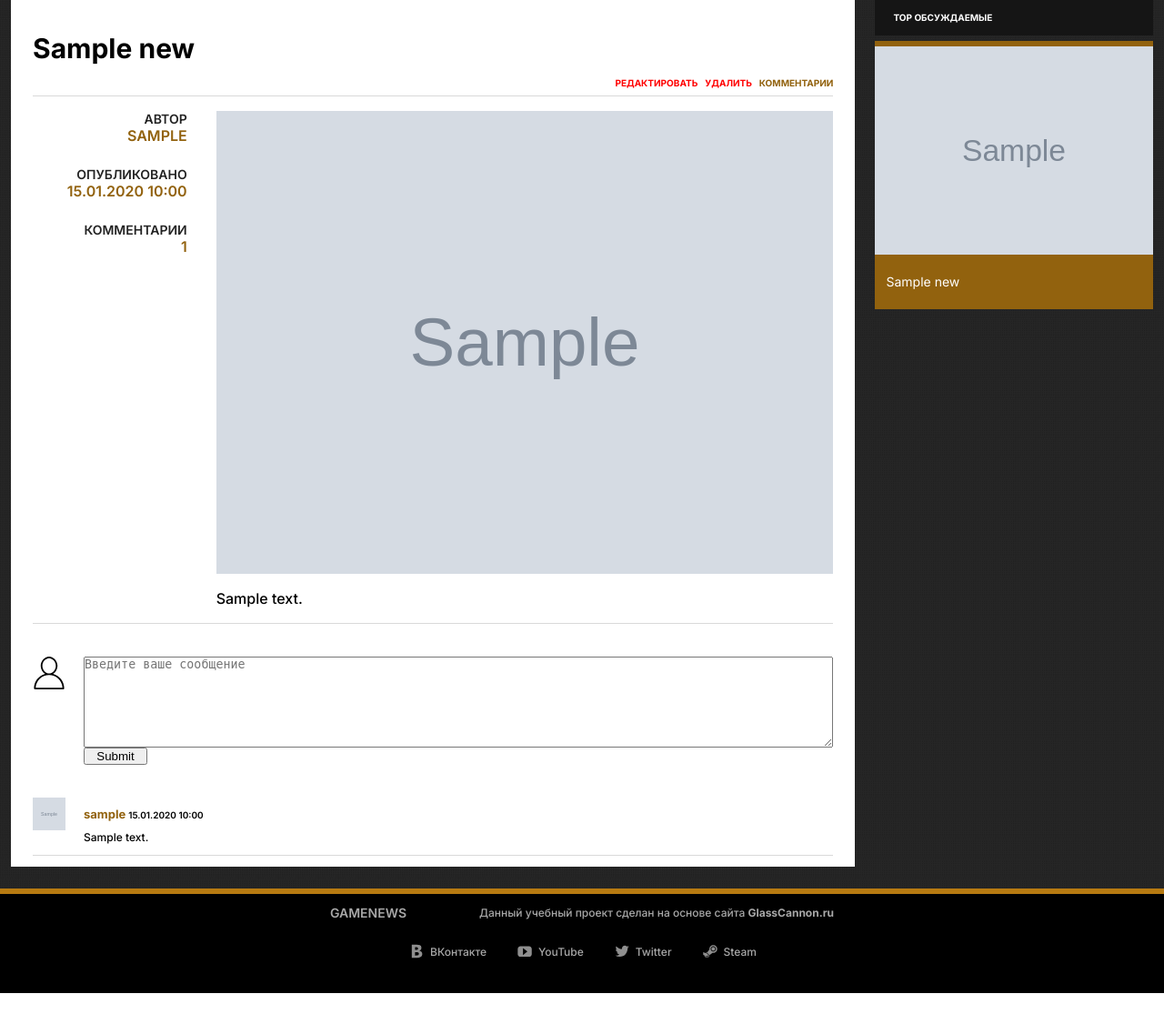
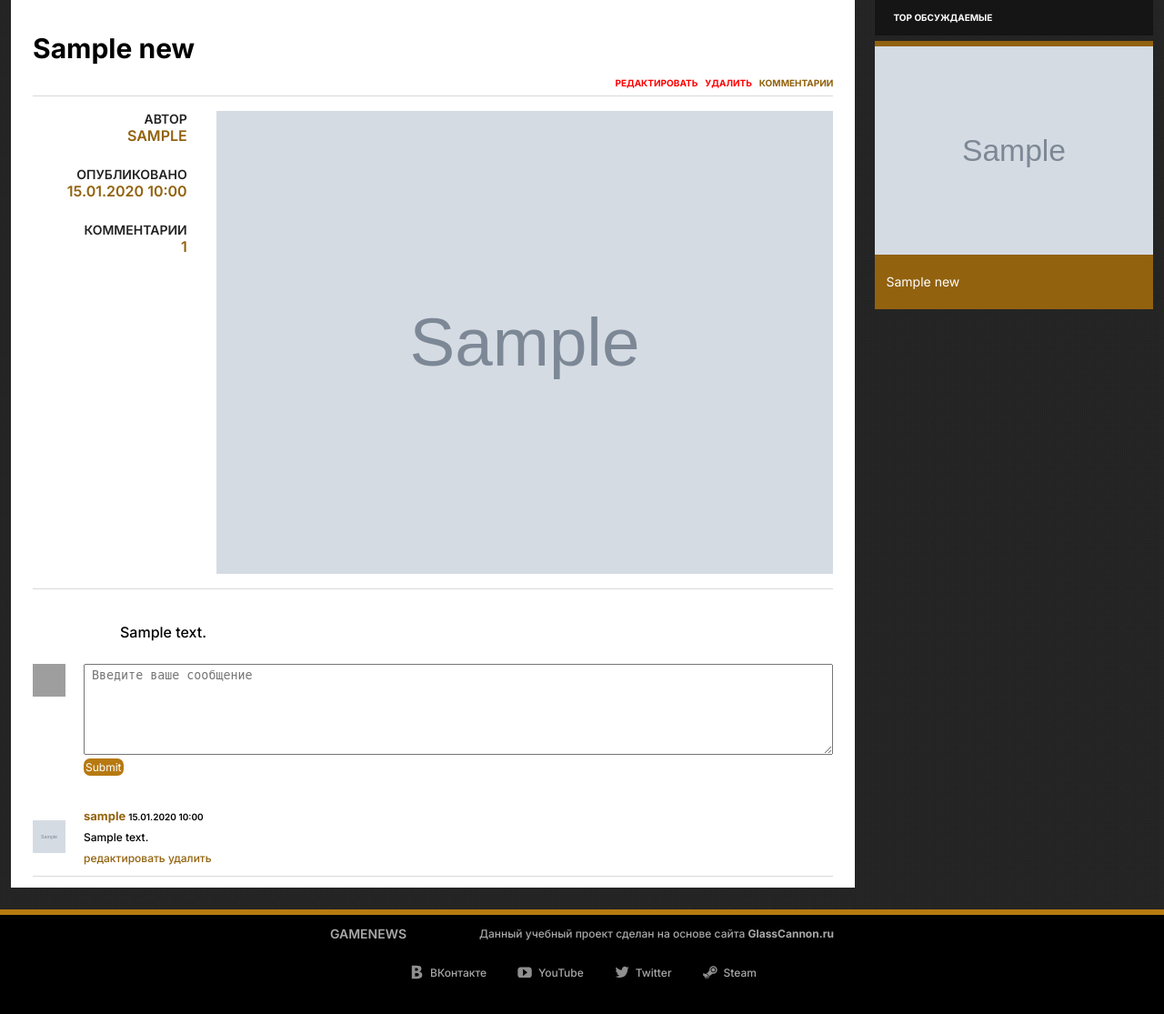
Before and after one commit to xRA1Nx/GameNews-PHP, a PHP site: page /post.php?id=1 in a window 1280 px wide. Shown: the part 221-1336 px from the top of the page at 91% size. Before the commit the page ends 1313 px from the top, so only its background shows below. Run offline with PHP 8.4, Linux system fonts and the light colour scheme; the visitor is signed in with stand-in values (Sample User, id 1); tables that the repository leaves empty hold one stand-in row (values such as "Sample post"); grey boxes marked "Sample" are stand-in pictures; grey boxes are pictures that could not be loaded.

Commit message:
add coments CRUD

```diff
--- a/create.php
+++ b/create.php
@@ -7,7 +7,7 @@ if (isset($_SESSION['email']) and is_author()) : ?>
 
 
 
-<title>Games Portal</title>
+<title>Создание статьи</title>
 </head>
 
 <body>
--- a/css/post.css
+++ b/css/post.css
@@ -13,7 +13,7 @@
 .post {
   display: grid;
   grid-template-columns: 1fr 4fr;
-  grid-template-rows: repeat(4, auto);
+  grid-template-rows: repeat(3, auto);
   column-gap: 3.2rem;
   row-gap: 1.6rem;
   margin-bottom: 2.4rem;
@@ -25,7 +25,7 @@
 .post-author-conteiner {
   display: flex;
   flex-direction: column;
-  grid-row: 2/-2;
+  grid-row: 2 / -1;
   grid-column: 1/2;
   align-items: flex-end;
 }
@@ -34,7 +34,7 @@
   display: grid;
   grid-template-columns: auto 1fr;
   grid-template-rows: auto auto;
-  gap: 0 2rem;
+  gap: 0.8rem 2rem;
   align-items: center;
   padding: 1.2rem 0;
   border-bottom: 0.1rem solid #d9d9d9;
@@ -52,6 +52,12 @@
 .post-text {
   font-size: 1.6rem;
   line-height: 1.4;
+  text-indent: 4.8rem;
+  text-align: justify;
+}
+
+.post-box {
+  padding: 1.2rem 4.8rem;
 }
 
 .h1-postnews-title {
@@ -122,20 +128,45 @@
   margin-bottom: 1.2rem;
 }
 
-.post-my-avatar {
-  grid-column: 1;
-  grid-row: 1;
-}
-
 .input-post-comment {
   grid-row: 1/3;
   height: 10rem;
+  padding: 0.4rem 0.8rem;
+}
+
+.comment-actions {
+  display: flex;
+  align-items: center;
+  gap: 1.2rem;
+  margin-top: 0.4rem;
 }
 
 .submit-comment {
-  grid-row: -1;
-  grid-column: -2;
-  max-width: 7rem;
+  max-width: 8rem;
+  background-color: #b77a11;
+  border: none;
+  border-radius: 7px;
+  color: #fff;
+  align-self: start;
+  font-size: 1.2rem;
+  cursor: pointer;
+  padding: 0.2rem;
+  font-family: "Inter", sans-serif;
+}
+
+.comment-button {
+  background-color: #b77a11;
+  border: none;
+  border-radius: 7px;
+  padding: 0.2rem;
+  cursor: pointer;
+}
+.comment-button .cancel-link:link {
+  color: #fff;
+  font-size: 1.2rem;
+
+  text-decoration: none;
+  font-weight: 400;
 }
 
 /***************************/
@@ -149,7 +180,7 @@
 
 .comment-avatar {
   grid-column: 1/2;
-  grid-row: 1/2;
+  grid-row: 1 / span 3;
 }
 .comment-text {
   grid-column: 2/3;
--- a/filter.php
+++ b/filter.php
@@ -2,7 +2,7 @@
 ob_start();
 require "./templates/reuseble/head.php"; ?>
 
-<title>Games Portal</title>
+<title>Поиск по статьям</title>
 </head>
 
 <body>
--- a/lk.php
+++ b/lk.php
@@ -2,7 +2,7 @@
 ob_start();
 
 require "./templates/reuseble/head.php"; ?>
-<title>Games Portal</title>
+<title>Личный кабинет</title>
 </head>
 
 <body>
--- a/post-del.php
+++ b/post-del.php
@@ -1,7 +1,7 @@
 <?php
 include "./templates/reuseble/head.php";
 if (isset($_SESSION['email']) and is_author() and isset($_GET['id'])) : ?>
-<title>Games Portal</title>
+<title>Удаление статьи</title>
 </head>
 
 <body>
--- a/post.php
+++ b/post.php
@@ -2,7 +2,7 @@
 ob_start();
 require "./templates/reuseble/head.php"; ?>
 
-<title>Games Portal</title>
+<title>Games Portal Статья</title>
 </head>
 
 <body>
--- a/registration-done.php
+++ b/registration-done.php
@@ -4,7 +4,7 @@ ob_start();
 
 
 require "./templates/reuseble/head.php"; ?>
-<title>Games Portal</title>
+<title>Регистрация выполнена</title>
 </head>
 
 <body>
--- a/registration.php
+++ b/registration.php
@@ -2,7 +2,7 @@
 ob_start();
 require "./templates/reuseble/head.php"; ?>
 
-<title>Games Portal</title>
+<title>Регистрация пользователя</title>
 </head>
 
 <body>
--- a/sign-in.php
+++ b/sign-in.php
@@ -3,7 +3,7 @@ ob_start();
 
 // head
 require "./templates/reuseble/head.php"; ?>
-<title>Games Portal</title>
+<title>Авторизация пользователя</title>
 </head>
 
 <body>
--- a/templates/configs/db_connect.php
+++ b/templates/configs/db_connect.php
@@ -12,5 +12,5 @@ try {
   // создать экземпляр класса PDO и положить его в переменную $pdo
   $pdo = new PDO("mysql:host=$host;dbname=$db_name", $log, $pass);
 } catch (Exception $e) {
-  echo "Ошибка подключения к БД";
+  die("Ошибка подключения к БД");
 }
--- a/templates/sections/post-and-comments.php
+++ b/templates/sections/post-and-comments.php
@@ -1,5 +1,11 @@
 <?php
 require './templates/functions/arrays_fns.php';
+
+if (!isset($_SESSION['id']) and  isset($_GET['comment_id'])) {
+  header("location:./post.php?id=$_GET[id]");
+}
+
+
 if ($_SERVER['REQUEST_METHOD'] === "GET") {
   $post_query = "SELECT id, id_author, id_category,  title, text, main_img, date_time
   FROM news WHERE id = $_GET[id]";
@@ -81,10 +87,14 @@ NAV;
       </p>
     </div>
     <img class="post-main-img" src="<?php echo $post['main_img'] ?>" alt="POST big Img" />
+  </div>
+  <div class="post-box">
     <p class="post-text">
-      <?php echo $post['text'] ?>
+      <?php echo str_replace("\n", "</p><p class='post-text'>", $post['text'])  ?>
     </p>
   </div>
+
+
 
 
   <?php
@@ -92,48 +102,71 @@ NAV;
     if ($_SERVER['REQUEST_METHOD'] === "GET") {
       echo '<div name="form-comments" id="form-comments">';
       // ЕСЛИ пользователь авторизован то показываем форму
-      if (isset($_SESSION['id'])) {
+      if (isset($_SESSION['id']) and  !isset($_GET['comment_id'])) {
 
     ?>
 
   <!-- :::::::::::::
                   !!! ФОРМА!!!
                 :::::::::::::::-->
+
   <form method="post" class="form-post-comment">
     <textarea class="input-post-comment" name="comment" placeholder="Введите ваше сообщение"></textarea>
-    <img class="post-my-avatar avatar" src="./imgs/ava-default.svg" alt="user avatar" />
-    <input class="submit-comment" type="submit" />
+    <img class="comment-avatar avatar" src="<?php echo $_SESSION['avatar'] ?>" alt="user avatar" />
+    <div class="comment-actions">
+      <input class="submit-comment" type="submit" />
+    </div>
   </form>
-  <?php } else {
+  <?php } else
+        if (!isset($_GET['comment_id'])) {
         // иначе предлагаем ползователю зарегистрироваться чтобы оставить комментарий
         echo "<p>Чтобы оставить комментарий <a href='./sign-in.php'>войдите в систему</a></p>";
       }
+
       echo '</div>'
       ?>
 
   <?php
       // Выгружаем из БД комментарии и данные пользователей по ним и заполняем страницу
-      $query_post_comments = "SELECT id_news, id_user, text, date_time FROM comments WHERE id_news = $_GET[id] ORDER BY date_time DESC";
+      $query_post_comments = "SELECT id, id_news, id_user, text, date_time FROM comments WHERE id_news = $_GET[id] ORDER BY date_time DESC";
       $get_comment = $pdo->query($query_post_comments);
       while ($comment = $get_comment->fetch()) {
-        $query_user = "SELECT id, nickname, avatar FROM USERS
+        $query_user = "SELECT id, nickname, avatar FROM users
       WHERE id = $comment[id_user]";
         $user = $pdo->query($query_user)->fetch();
         $comment_date_time = date_format(date_create($comment['date_time']), 'd.m.Y H:i');
+        // если нажали кнопку "изменить" у комментария выводим форму и наполняем ее
+        if (isset($_GET['comment_id']) and $comment['id'] === (int)$_GET['comment_id'] and isset($_SESSION['id'])) {
+          echo <<< FORM
+          <form method="post" class="form-post-comment" id='comment-$comment[id]'>
+          <textarea class="input-post-comment" name="comment" placeholder="Введите ваше сообщение">$comment[text]</textarea>
+          <img class="comment-avatar avatar" src="$_SESSION[avatar]" alt="user avatar" />
+          <div class="comment-actions">
+          <input class="submit-comment" type="submit" value="изменить" />
+          <p class="comment-button"><a  class="cancel-link" href='./post.php?id=$_GET[id]#comment-$comment[id]'>отменить</a></p>
+          </div>
+          </form>
+  FORM;
+        } else {
+          // выгружаем циклом комментарии по одному
 
-        echo <<<ROW
-      <div class="post-comment">
-      <p class="comment-user-nick">
-        $user[nickname] <span>$comment_date_time</span>
-      </p>
-      <img class="avatar comment-avatar" src="$user[avatar]" alt="user avatar" />
+          echo "<div class='post-comment'>";
+          echo "<p class='comment-user-nick' id='comment-$comment[id]'>";
+          echo "$user[nickname] <span>$comment_date_time</span></p>";
+          echo "<img class='avatar comment-avatar' src='$user[avatar]' alt='user avatar' />";
+          echo "<p class='comment-text'>$comment[text]</p>";
 
-      <p class="comment-text">
-        $comment[text]
-      </p>
-    </div>
 
-ROW;
+          // если есть сессия и пользователь может удалить/редактировать свои комменты
+          if (isset($_SESSION['id']) and $comment['id_user'] === $_SESSION['id']) {
+            echo "<nav>
+      <a href='./post.php?id=$_GET[id]&action=edit&comment_id=$comment[id]#comment-$comment[id]'>редактировать</a>
+      <a
+        href='./comment-actions.php?action=del&comment_id=$comment[id]&id_user=$comment[id_user]&post_id=$_GET[id]'>удалить</a>
+    </nav>";
+          }
+          echo '</div>';
+        }
       };
       ?>
 
@@ -142,6 +175,11 @@ ROW;
 <?php } else {
   // Если метод POST
   if (!empty($_POST["comment"])) {
+    if (isset($_GET['action'])) {
+      $prepare_comment = $pdo->prepare("UPDATE comments SET text = ? WHERE id =?");
+      $prepare_comment->execute([$_POST['text'],  $_GET['comment_id']]);
+    }
+
     // Если комментарий не пустой то записываем его в БД
     $prepare_comment = $pdo->prepare("INSERT INTO comments(id_news, id_user, text) VALUES (?,?,?)");
     $prepare_comment->execute([$_GET['id'], $_SESSION['id'], $_POST['comment']]);
```
Also changed, not shown: comment-actions.php (added, +21 -0 lines), css/style.css (+0 -9 lines), templates/grids/grid.php (+8 -6 lines), templates/sections/lk-section.php (+7 -6 lines), templates/functions/form_validation_fns.php (line endings or trailing spaces).
